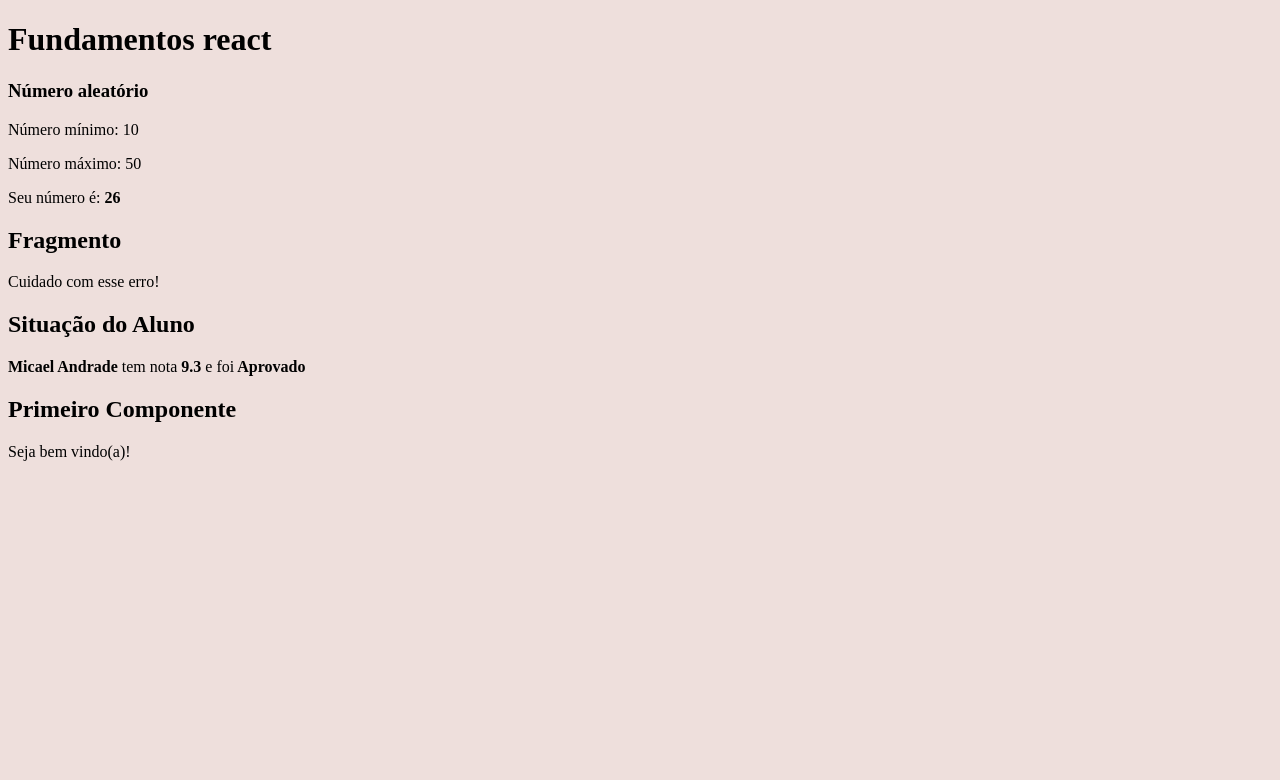
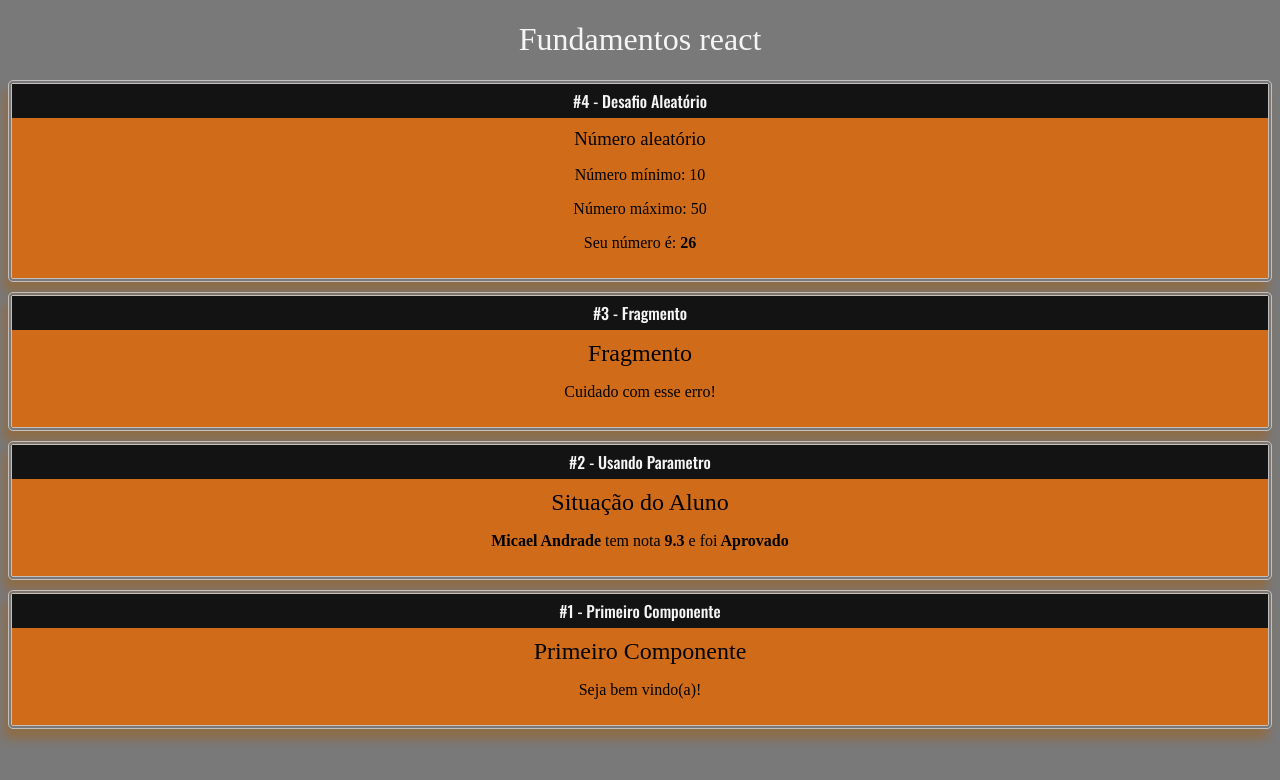
Before and after one commit to kaellandrade/curso-react, a React (Create React App) app in the folder fundamentos-react/: page / in a window 1280 px wide. Shown: the top 780 px of the page. Built offline with nearby package versions, Linux system fonts and the light colour scheme.

Commit message:
usando props.childrem par adinamismo do conteudo HTML

```diff
--- a/fundamentos-react/public/index.html
+++ b/fundamentos-react/public/index.html
@@ -1,14 +1,15 @@
 <!DOCTYPE html>
 <html lang="en">
-  <head>
+
+<head>
     <meta charset="utf-8" />
     <link rel="icon" href="%PUBLIC_URL%/favicon.ico" />
+    <link rel="preconnect" href="https://fonts.gstatic.com">
+    <link rel="preconnect" href="https://fonts.gstatic.com">
+    <link href="https://fonts.googleapis.com/css2?family=Oswald:wght@500&display=swap" rel="stylesheet">
     <meta name="viewport" content="width=device-width, initial-scale=1" />
     <meta name="theme-color" content="#000000" />
-    <meta
-      name="description"
-      content="Web site created using create-react-app"
-    />
+    <meta name="description" content="Web site created using create-react-app" />
     <link rel="apple-touch-icon" href="%PUBLIC_URL%/logo192.png" />
     <!--
       manifest.json provides metadata used when your web app is installed on a
@@ -25,8 +26,9 @@
       Learn how to configure a non-root public URL by running `npm run build`.
     -->
     <title>React App</title>
-  </head>
-  <body>
+</head>
+
+<body>
     <noscript>You need to enable JavaScript to run this app.</noscript>
     <div id="root"></div>
     <!--
@@ -39,5 +41,6 @@
       To begin the development, run `npm start` or `yarn start`.
       To create a production bundle, use `npm run build` or `yarn build`.
     -->
-  </body>
+</body>
+
 </html>
--- a/fundamentos-react/src/App.jsx
+++ b/fundamentos-react/src/App.jsx
@@ -4,13 +4,26 @@ import Aleatorio from './components/basicos/Aleatorio';
 import Primeiro from './components/basicos/Primeiro';
 import ComParametro from './components/basicos/ComParametro';
 import Fragmento from './components/basicos/Fragmento';
+import Card from './components/layout/Card'
 
 export default _ => (  //com default podemos usar funções anônimas
     <div id="app">
-        <h1>Fundamentos react</h1>
-        <Aleatorio titulo="Número aleatório" min={10} max={50}></Aleatorio>
-        <Fragmento></Fragmento>
-        <ComParametro titulo="Situação do Aluno" aluno="Micael Andrade" nota={9.3}></ComParametro>
-        <Primeiro></Primeiro>
+        <h1 className="Title">Fundamentos react</h1>
+        <Card titulo="#4 - Desafio Aleatório">
+            <Aleatorio titulo="Número aleatório" min={10} max={50}></Aleatorio>
+        </Card>
+
+        <Card titulo="#3 - Fragmento">
+            <Fragmento></Fragmento>
+        </Card>
+
+        <Card titulo="#2 - Usando Parametro">
+            <ComParametro titulo="Situação do Aluno" aluno="Micael Andrade" nota={9.3}></ComParametro>
+        </Card>
+
+        <Card titulo="#1 - Primeiro Componente">
+            <Primeiro></Primeiro>
+        </Card>
+
     </div>
 );
--- /dev/null
+++ b/fundamentos-react/src/components/layout/Card.css
@@ -0,0 +1,38 @@
+.Card {
+    border: 4px double rgb(196, 192, 192);
+    border-radius: 5px;
+    box-shadow: -4px 10px 10px rgba(161, 97, 23, 0.5);
+    margin: 10px 0px;
+}
+
+.TitleCard {
+    background-color: rgba(0, 0, 0, 0.842);
+    padding: 5px 5px;
+    color: whitesmoke;
+    display: flex;
+    justify-content: center;
+    font-family: 'Oswald', sans-serif;
+}
+
+.Title {
+    color: whitesmoke;
+    text-align: center;
+}
+
+.Content {
+    background: rgba(230, 103, 0, 0.795);
+    color: #000;
+    text-align: center;
+    padding: 10px;
+}
+
+h1,
+h2,
+h3 {
+    font-weight: 200;
+}
+
+h2,
+h3 {
+    margin: 0;
+}
--- /dev/null
+++ b/fundamentos-react/src/components/layout/Card.jsx
@@ -0,0 +1,12 @@
+import './Card.css'
+import React from "react";
+export default props => {
+    return (
+        <div className="Card">
+            <div className="TitleCard">{props.titulo}</div>
+            <div className="Content">
+                {props.children}
+            </div>
+        </div>
+    );
+}
--- a/fundamentos-react/src/index.css
+++ b/fundamentos-react/src/index.css
@@ -1,4 +1,4 @@
-body{
-    background-color: rgba(214, 176, 169, 0.404);
+body {
+    background-color: rgb(122, 121, 121);
     color: black;
 }
```
